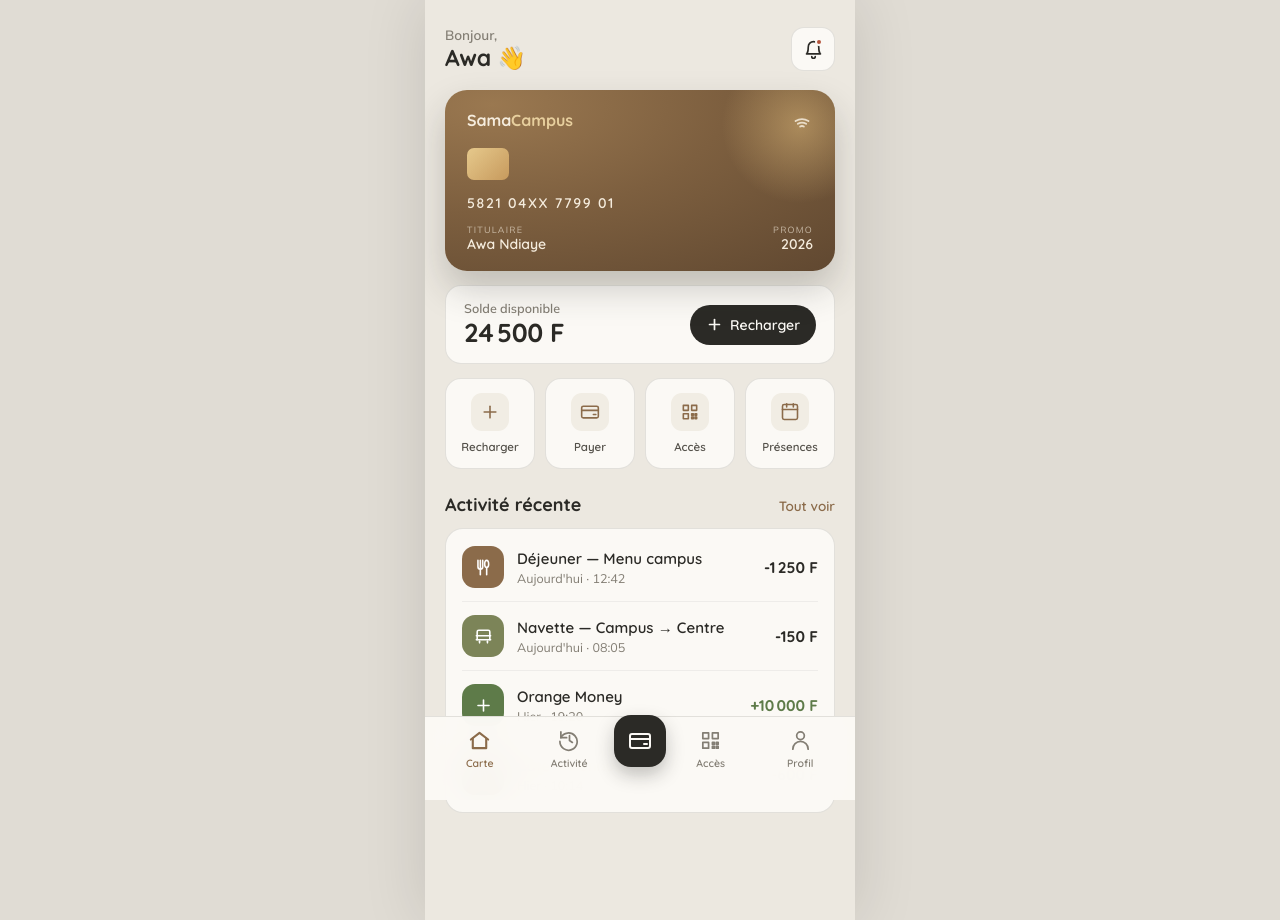
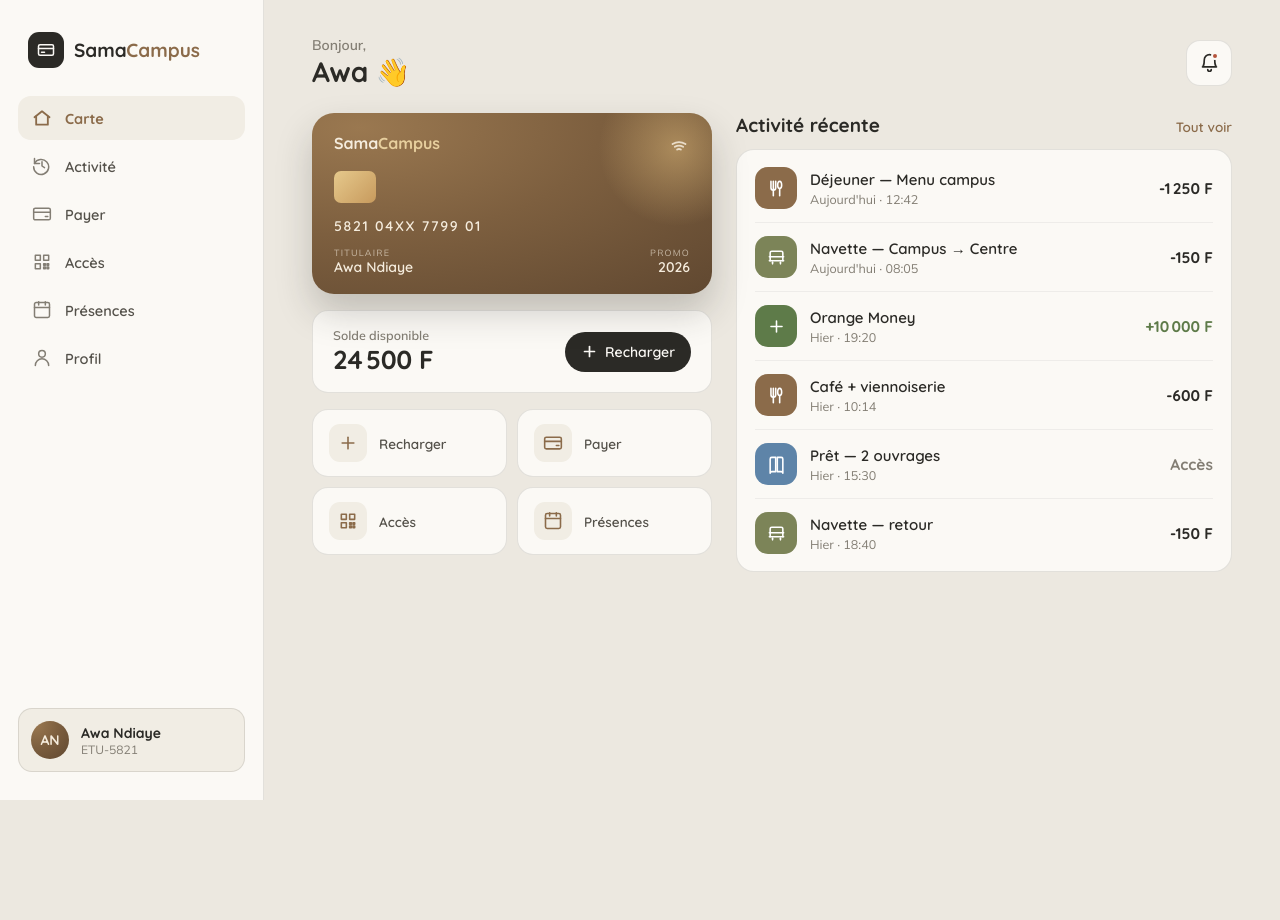
Before and after one commit to bachir2k/users-sama-campus, a React (Vite) app: page / in a window 1280 px wide. After the commit the page ends 800 px from the top, so only its background shows below. Built offline with nearby package versions, Linux system fonts and the light colour scheme.

Commit message:
style: web layout with sidebar

```diff
--- a/src/App.tsx
+++ b/src/App.tsx
@@ -7,17 +7,19 @@ import { AccessScreen } from './screens/AccessScreen'
 import { PresencesScreen } from './screens/PresencesScreen'
 import { ProfileScreen } from './screens/ProfileScreen'
 import { Icon } from './components/ui/Icon'
+import { STUDENT } from './data/mockData'
 
 type Screen = 'home' | 'history' | 'pay' | 'pay-pay' | 'pay-recharge' | 'access' | 'presences' | 'profile'
 
 const VARIANT: Variant = 'light'
 
-const TABS = [
-  { key: 'home' as Screen,    ic: 'home',    label: 'Carte' },
-  { key: 'history' as Screen, ic: 'history', label: 'Activité' },
-  { key: 'pay' as Screen,     ic: 'pay',     label: 'Payer',   center: true },
-  { key: 'access' as Screen,  ic: 'qr',      label: 'Accès' },
-  { key: 'profile' as Screen, ic: 'user',    label: 'Profil' },
+const NAV = [
+  { key: 'home' as Screen,      ic: 'home',     label: 'Carte' },
+  { key: 'history' as Screen,   ic: 'history',  label: 'Activité' },
+  { key: 'pay' as Screen,       ic: 'pay',      label: 'Payer' },
+  { key: 'access' as Screen,    ic: 'qr',       label: 'Accès' },
+  { key: 'presences' as Screen, ic: 'calendar', label: 'Présences' },
+  { key: 'profile' as Screen,   ic: 'user',     label: 'Profil' },
 ]
 
 const DISP = '"Quicksand", system-ui, sans-serif'
@@ -28,13 +30,7 @@ export default function App() {
 
   const go = (s: string) => setScreen(s as Screen)
 
-  const baseTab: Screen | null = screen.startsWith('pay')
-    ? 'pay'
-    : screen === 'presences'
-    ? null
-    : screen as Screen
-
-  const showBack = screen === 'presences'
+  const baseTab: Screen = screen.startsWith('pay') ? 'pay' : (screen as Screen)
 
   let content: React.ReactNode
   switch (screen) {
@@ -49,86 +45,94 @@ export default function App() {
     default:             content = <HomeScreen p={p} go={go} />
   }
 
-  const shell: CSSProperties = {
-    width: '100%',
-    maxWidth: 430,
-    minHeight: '100dvh',
+  const sidebar: CSSProperties = {
+    width: 264,
+    flexShrink: 0,
     display: 'flex',
     flexDirection: 'column',
-    background: p.appBg,
-    position: 'relative',
-    boxShadow: '0 0 60px rgba(0,0,0,0.12)',
-    fontFamily: '"Mulish", system-ui, sans-serif',
-    color: p.ink,
+    background: p.surface,
+    borderRight: `1px solid ${p.line}`,
+    padding: '28px 18px',
+    position: 'sticky',
+    top: 0,
+    height: '100dvh',
   }
 
-  const tabBar: CSSProperties = {
-    flexShrink: 0,
-    display: 'flex',
-    alignItems: 'center',
-    justifyContent: 'space-around',
-    padding: '8px 10px max(26px, env(safe-area-inset-bottom))',
-    background: p.tabBg,
-    backdropFilter: 'blur(16px)',
-    WebkitBackdropFilter: 'blur(16px)',
-    borderTop: `1px solid ${p.line}`,
-    position: 'sticky',
-    bottom: 0,
+  const main: CSSProperties = {
+    flex: 1,
+    minWidth: 0,
+    minHeight: '100dvh',
+    background: p.appBg,
+    color: p.ink,
+    fontFamily: '"Mulish", system-ui, sans-serif',
   }
 
   return (
-    <div style={shell}>
-      {/* safe area top */}
-      <div style={{ height: 'max(20px, env(safe-area-inset-top))', flexShrink: 0, background: p.appBg }} />
+    <div style={{ display: 'flex', width: '100%' }}>
+      {/* sidebar */}
+      <aside style={sidebar}>
+        <div style={{ display: 'flex', alignItems: 'center', gap: 10, padding: '4px 10px 28px' }}>
+          <span style={{ width: 36, height: 36, borderRadius: 11, background: p.ink, display: 'grid', placeItems: 'center' }}>
+            <Icon name="card" size={18} color={p.surface} strokeWidth={2} />
+          </span>
+          <span style={{ fontFamily: DISP, fontWeight: 700, fontSize: 19, color: p.ink }}>
+            Sama<span style={{ color: p.brown }}>Campus</span>
+          </span>
+        </div>
 
-      {/* back button for sub-screens */}
-      {showBack && (
-        <div style={{ padding: '0 20px 6px', flexShrink: 0 }}>
-          <button
-            onClick={() => go('home')}
-            style={{ display: 'flex', alignItems: 'center', gap: 6, color: p.brown, fontFamily: DISP, fontWeight: 600, fontSize: 14.5 }}
-          >
-            <Icon name="chevL" size={18} color={p.brown} /> Accueil
-          </button>
-        </div>
-      )}
-
-      {/* scrollable content */}
-      <div style={{ flex: 1, overflowY: 'auto', overflowX: 'hidden', padding: '6px 20px 16px' }}>
-        {content}
-      </div>
-
-      {/* tab bar */}
-      <div style={tabBar}>
-        {TABS.map(t => {
-          const active = baseTab === t.key
-          if (t.center) {
+        <nav style={{ display: 'flex', flexDirection: 'column', gap: 4, flex: 1 }}>
+          {NAV.map(n => {
+            const active = baseTab === n.key
             return (
               <button
-                key={t.key}
-                onClick={() => go('pay')}
+                key={n.key}
+                onClick={() => go(n.key)}
                 style={{
-                  background: p.ink, border: 'none', width: 52, height: 52,
-                  borderRadius: 17, display: 'grid', placeItems: 'center',
-                  marginTop: -18, boxShadow: '0 8px 18px rgba(43,42,38,.28)', flexShrink: 0,
+                  display: 'flex', alignItems: 'center', gap: 13,
+                  padding: '12px 14px', borderRadius: 13,
+                  background: active ? p.surfaceAlt : 'transparent',
+                  color: active ? p.brown : p.ink2,
+                  fontFamily: DISP, fontWeight: active ? 700 : 600, fontSize: 14.5,
+                  textAlign: 'left', width: '100%',
                 }}
               >
-                <Icon name="pay" size={24} color={p.surface} strokeWidth={2} />
+                <Icon name={n.ic} size={20} color={active ? p.brown : p.muted} strokeWidth={active ? 2.2 : 1.8} />
+                {n.label}
               </button>
             )
-          }
-          return (
-            <button
-              key={t.key}
-              onClick={() => go(t.key)}
-              style={{ background: 'none', border: 'none', display: 'flex', flexDirection: 'column', alignItems: 'center', gap: 4, padding: '4px 8px', flex: 1 }}
-            >
-              <Icon name={t.ic} size={23} color={active ? p.brown : p.muted} strokeWidth={active ? 2.2 : 1.8} />
-              <span style={{ fontFamily: DISP, fontWeight: 600, fontSize: 10.5, color: active ? p.brown : p.muted }}>{t.label}</span>
-            </button>
-          )
-        })}
-      </div>
+          })}
+        </nav>
+
+        <button
+          onClick={() => go('profile')}
+          style={{
+            display: 'flex', alignItems: 'center', gap: 12,
+            padding: 12, borderRadius: 14, marginTop: 12,
+            background: p.surfaceAlt, border: `1px solid ${p.line}`,
+            textAlign: 'left', width: '100%',
+          }}
+        >
+          <span style={{
+            width: 38, height: 38, borderRadius: '50%',
+            background: 'radial-gradient(130% 130% at 12% 8%, #9a7850 0%, #7d5f3f 46%, #5f4730 100%)',
+            color: p.cardInk, display: 'grid', placeItems: 'center',
+            fontFamily: DISP, fontWeight: 700, fontSize: 14, flexShrink: 0,
+          }}>
+            {STUDENT.first[0]}{STUDENT.name.split(' ')[1]?.[0] ?? ''}
+          </span>
+          <span style={{ minWidth: 0 }}>
+            <div style={{ fontFamily: DISP, fontWeight: 700, fontSize: 14, color: p.ink, whiteSpace: 'nowrap', overflow: 'hidden', textOverflow: 'ellipsis' }}>{STUDENT.name}</div>
+            <div style={{ fontSize: 12, color: p.muted }}>{STUDENT.id}</div>
+          </span>
+        </button>
+      </aside>
+
+      {/* main content */}
+      <main style={main}>
+        <div style={{ maxWidth: 1180, margin: '0 auto', padding: '36px 48px 64px' }}>
+          {content}
+        </div>
+      </main>
     </div>
   )
 }
--- a/src/index.css
+++ b/src/index.css
@@ -14,9 +14,6 @@ body {
 #root {
   min-height: 100dvh;
   display: flex;
-  justify-content: center;
-  align-items: flex-start;
-  background: #E0DCD4;
 }
 
 button {
--- a/src/screens/HomeScreen.tsx
+++ b/src/screens/HomeScreen.tsx
@@ -84,21 +84,25 @@ export function HomeScreen({ p, go }: Props) {
   return (
     <div>
       {/* header */}
-      <div style={{ display: 'flex', alignItems: 'center', justifyContent: 'space-between', marginBottom: 18 }}>
+      <div style={{ display: 'flex', alignItems: 'center', justifyContent: 'space-between', marginBottom: 24 }}>
         <div>
-          <div style={{ fontSize: 13.5, color: p.muted, fontWeight: 600 }}>Bonjour,</div>
-          <div style={{ fontFamily: DISP, fontWeight: 700, fontSize: 23, color: p.ink, letterSpacing: '-.01em' }}>{STUDENT.first} 👋</div>
+          <div style={{ fontSize: 14, color: p.muted, fontWeight: 600 }}>Bonjour,</div>
+          <div style={{ fontFamily: DISP, fontWeight: 700, fontSize: 28, color: p.ink, letterSpacing: '-.01em' }}>{STUDENT.first} 👋</div>
         </div>
-        <button style={{ position: 'relative', width: 44, height: 44, borderRadius: 13, border: `1px solid ${p.line}`, background: p.surface, display: 'grid', placeItems: 'center' }}>
+        <button style={{ position: 'relative', width: 46, height: 46, borderRadius: 14, border: `1px solid ${p.line}`, background: p.surface, display: 'grid', placeItems: 'center' }}>
           <Icon name="bell" size={21} color={p.ink} />
-          <span style={{ position: 'absolute', top: 10, right: 11, width: 8, height: 8, borderRadius: 4, background: p.danger, border: `2px solid ${p.surface}` }} />
+          <span style={{ position: 'absolute', top: 11, right: 12, width: 8, height: 8, borderRadius: 4, background: p.danger, border: `2px solid ${p.surface}` }} />
         </button>
       </div>
 
+      {/* dashboard grid */}
+      <div style={{ display: 'grid', gridTemplateColumns: 'minmax(320px, 400px) 1fr', gap: 24, alignItems: 'start' }}>
+        {/* left column */}
+        <div>
           <MiniCard p={p} />
 
           {/* balance */}
-      <div style={{ display: 'flex', alignItems: 'center', justifyContent: 'space-between', background: p.surface, border: `1px solid ${p.line}`, borderRadius: 16, padding: '14px 18px', marginTop: 14 }}>
+          <div style={{ display: 'flex', alignItems: 'center', justifyContent: 'space-between', background: p.surface, border: `1px solid ${p.line}`, borderRadius: 16, padding: '16px 20px', marginTop: 16 }}>
             <div>
               <div style={{ fontSize: 12.5, color: p.muted, fontWeight: 600 }}>Solde disponible</div>
               <div style={{ fontFamily: DISP, fontWeight: 700, fontSize: 26, color: p.ink, letterSpacing: '-.01em' }}>
@@ -114,26 +118,29 @@ export function HomeScreen({ p, go }: Props) {
           </div>
 
           {/* quick actions */}
-      <div style={{ display: 'grid', gridTemplateColumns: 'repeat(4,1fr)', gap: 10, marginTop: 14 }}>
+          <div style={{ display: 'grid', gridTemplateColumns: 'repeat(2,1fr)', gap: 10, marginTop: 16 }}>
             {quick.map(q => (
-          <button key={q.label} onClick={() => go(q.to)} style={{ display: 'flex', flexDirection: 'column', alignItems: 'center', gap: 8, background: p.surface, border: `1px solid ${p.line}`, borderRadius: 16, padding: '14px 4px' }}>
-            <span style={{ width: 38, height: 38, borderRadius: 11, background: p.surfaceAlt, display: 'grid', placeItems: 'center' }}>
+              <button key={q.label} onClick={() => go(q.to)} style={{ display: 'flex', alignItems: 'center', gap: 12, background: p.surface, border: `1px solid ${p.line}`, borderRadius: 16, padding: '14px 16px' }}>
+                <span style={{ width: 38, height: 38, borderRadius: 11, background: p.surfaceAlt, display: 'grid', placeItems: 'center', flexShrink: 0 }}>
                   <Icon name={q.ic} size={20} color={p.brown} />
                 </span>
-            <span style={{ fontFamily: DISP, fontWeight: 600, fontSize: 11.5, color: p.ink2 }}>{q.label}</span>
+                <span style={{ fontFamily: DISP, fontWeight: 600, fontSize: 13.5, color: p.ink2 }}>{q.label}</span>
               </button>
             ))}
           </div>
+        </div>
 
-      {/* recent activity */}
-      <div style={{ display: 'flex', alignItems: 'baseline', justifyContent: 'space-between', margin: '24px 0 12px' }}>
-        <h3 style={{ margin: 0, fontFamily: DISP, fontWeight: 700, fontSize: 18, color: p.ink }}>Activité récente</h3>
+        {/* right column — recent activity */}
+        <div>
+          <div style={{ display: 'flex', alignItems: 'baseline', justifyContent: 'space-between', marginBottom: 12 }}>
+            <h3 style={{ margin: 0, fontFamily: DISP, fontWeight: 700, fontSize: 19, color: p.ink }}>Activité récente</h3>
             <button onClick={() => go('history')} style={{ background: 'none', border: 'none', color: p.brown, fontFamily: DISP, fontWeight: 600, fontSize: 13.5 }}>Tout voir</button>
           </div>
-      <div style={{ background: p.surface, border: `1px solid ${p.line}`, borderRadius: 18, padding: '4px 16px' }}>
-        {TXNS.slice(0, 4).map((t, i) => <TxnRow key={t.id} t={t} p={p} last={i === 3} />)}
+          <div style={{ background: p.surface, border: `1px solid ${p.line}`, borderRadius: 18, padding: '4px 18px' }}>
+            {TXNS.slice(0, 6).map((t, i, a) => <TxnRow key={t.id} t={t} p={p} last={i === a.length - 1} />)}
           </div>
-      <div style={{ height: 8 }} />
+        </div>
+      </div>
     </div>
   )
 }
```
Lines whose indentation alone changed are shown as unchanged.
